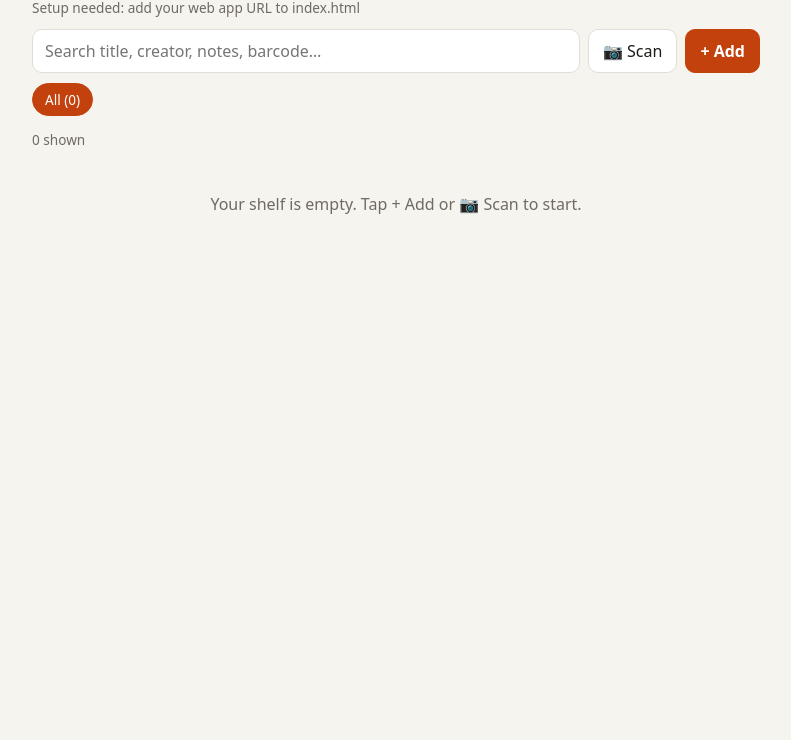
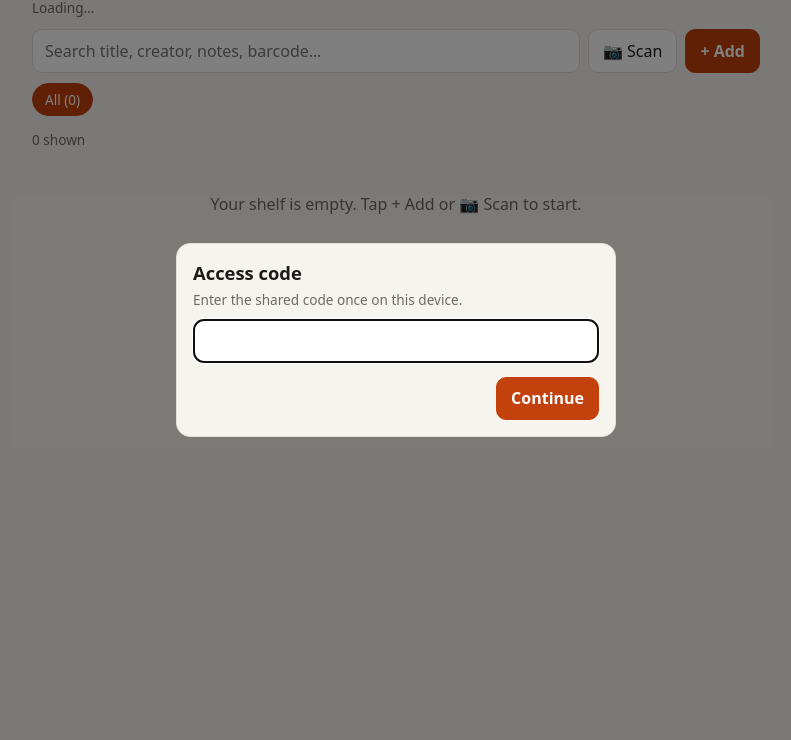
Before and after one commit to lenzzphone/Shelf, a plain HTML site: page index.html in a window 1280 px wide. Shown: the part 60-800 px from the top of the page, without its empty margins (244-1035 px from the left). Drawn offline with Linux system fonts and the light colour scheme.

Commit message:
Add files via upload

```diff
--- a/index.html
+++ b/index.html
@@ -85,7 +85,7 @@ label{display:block;font-size:.8rem;color:var(--mute);margin:10px 0 4px}
 
 <script src="https://cdn.jsdelivr.net/npm/@zxing/library@0.21.3/umd/index.min.js"></script>
 <script>
-const API_URL="PASTE_YOUR_WEB_APP_URL_HERE";
+const API_URL="https://script.google.com/macros/s/AKfycbwxMXhE2hLiM2o94RSqM2LIk_YkPbVRwP4DY16q-uZUbqcKhcQUL6-jnrOdhr0V7DOthQ/exec";
 const TYPES=["Blu-ray","4K UHD","DVD","CD","Vinyl","Game","Book","Other"];
 const $=id=>document.getElementById(id);
 const LS={get(k,d){try{const v=JSON.parse(localStorage.getItem(k));return v==null?d:v}catch(e){return d}},set(k,v){try{localStorage.setItem(k,JSON.stringify(v))}catch(e){}}};
```
